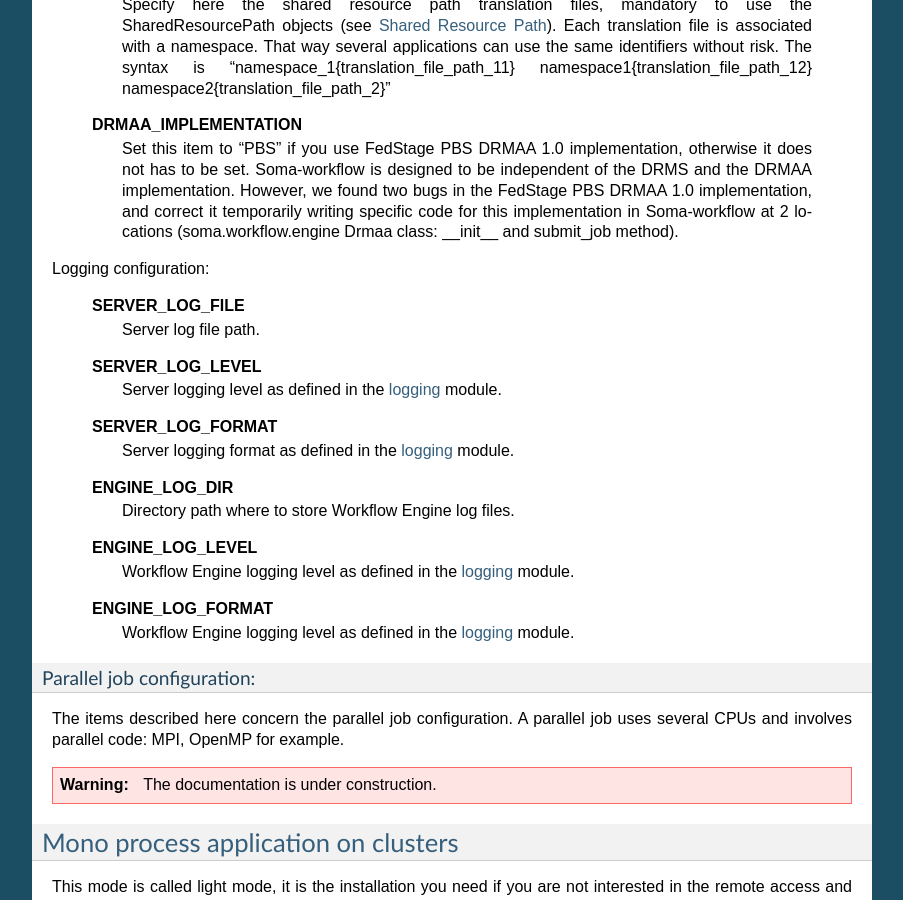
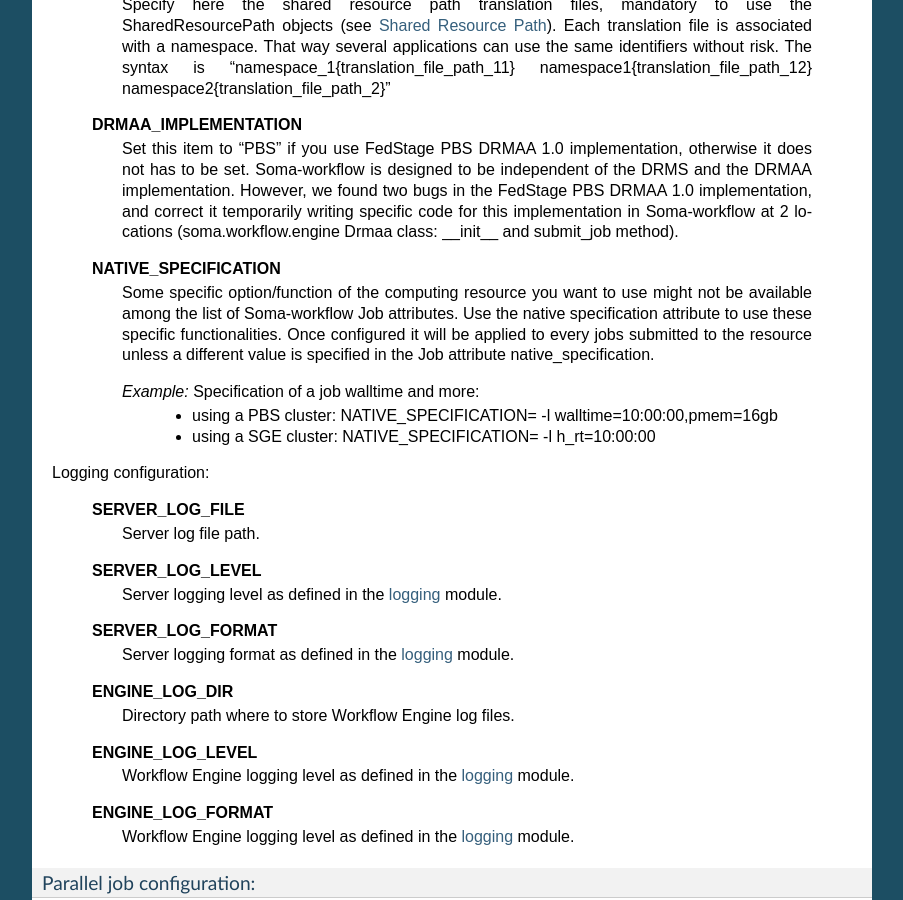
Before and after one commit to populse/soma-workflow, a Sphinx documentation site: the page built from doc/source/install_config.txt, in a window 1280 px wide and 900 px high, scrolled down 5572 px. Shown: the whole window, without its empty margins (198-1101 px from the left). Built offline with Sphinx 7.4.7, drawn with Linux system fonts in a browser that asks for light colours; the version number could not be read and is left out; some of the changed text lies outside the part shown.

Commit message:
Documentation

```diff
--- a/doc/source/install_config.txt
+++ b/doc/source/install_config.txt
@@ -355,6 +355,18 @@
     implementation in Soma-workflow at 2 locations (soma.workflow.engine Drmaa
     class: __init__ and submit_job method).
 
+  **NATIVE_SPECIFICATION**
+    Some specific option/function of the computing resource you want to use
+    might not be available among the list of Soma-workflow Job attributes.
+    Use the native specification attribute to use these specific functionalities.
+    Once configured it will be applied to every jobs submitted to the resource
+    unless a different value is specified in the Job attribute native_specification.
+
+    *Example:* Specification of a job walltime and more:
+      * using a PBS cluster: NATIVE_SPECIFICATION= -l walltime=10:00:00,pmem=16gb
+      * using a SGE cluster: NATIVE_SPECIFICATION= -l h_rt=10:00:00
+
+
 Logging configuration:
 
   **SERVER_LOG_FILE**
```
Also changed, not shown: other parts of doc/source/install_config.txt (+1 -1 lines), 2 other files.
